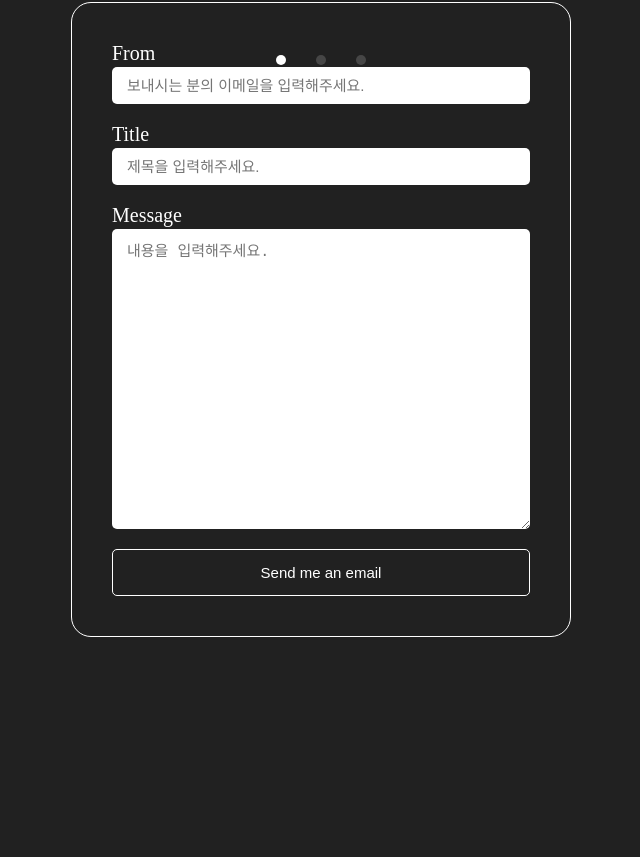
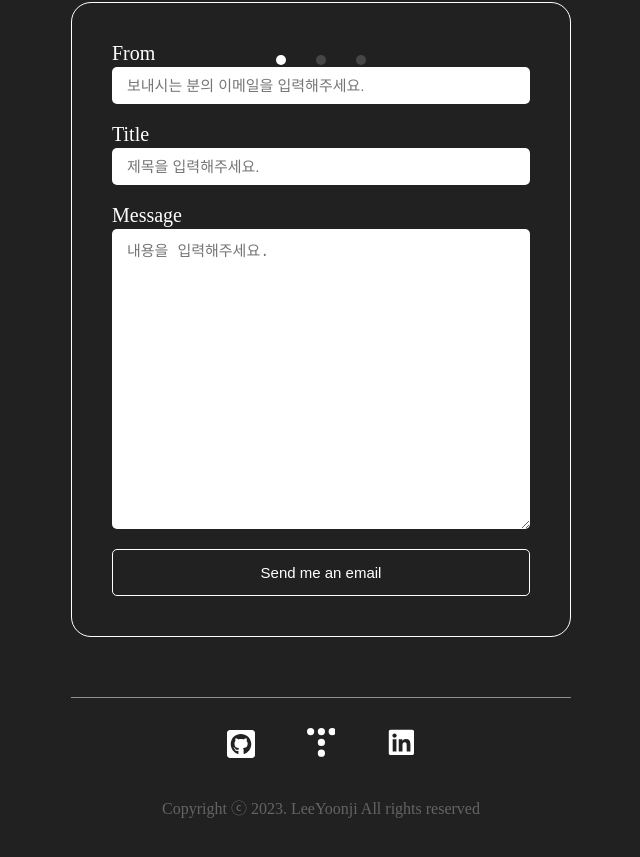
Before and after one commit to devuoon/LeeYoonJi, a React (Create React App) app: page / in a window 1280 px wide. Shown: the part 3323-4180 px from the top of the page, without its empty margins (319-959 px from the left). Before the commit the page ends 4020 px from the top, so only its background shows below. Built offline with nearby package versions, Linux system fonts and the light colour scheme; a web font is replaced by a local one.

Commit message:
footer 추가

```diff
--- /dev/null
+++ b/src/components/common/footer.js
@@ -0,0 +1,118 @@
+import React from "react";
+import { FaGithubSquare, FaLinkedin } from "react-icons/fa";
+import { SiTistory } from "react-icons/si";
+import styled from "styled-components";
+
+const Footer = () => {
+  return (
+    <FooterWrap>
+      <ul>
+        <li>
+          <a href="https://github.com/devuoon">
+            <FaGithubSquare />
+          </a>
+        </li>
+        <li>
+          <a href="https://yoon-dev.tistory.com/">
+            <SiTistory />
+          </a>
+        </li>
+        <li>
+          <a href="https://www.linkedin.com/in/%EC%9C%A5%EC%9D%B4-undefined-07333328b/">
+            <FaLinkedin />
+          </a>
+        </li>
+      </ul>
+      <p>Copyright ⓒ 2023. LeeYoonji All rights reserved</p>
+    </FooterWrap>
+  );
+};
+
+export default Footer;
+
+const FooterWrap = styled.div`
+  max-width: 500px;
+  margin: 0 auto;
+  border-top: 1px solid rgba(255, 255, 255, 0.5);
+  padding: 30px 0 60px;
+  text-align: center;
+  ul {
+    display: flex;
+    justify-content: center;
+    align-items: center;
+
+    li {
+      width: 40px;
+      height: 43px;
+      position: relative;
+      margin: 0 20px;
+      a {
+        &::after {
+          display: none;
+          position: absolute;
+          top: -16px;
+          left: 0%;
+          width: 100%;
+          border-radius: 5px;
+          color: #fff;
+          transition: 0.2s;
+          font-size: 11px;
+        }
+
+        &:hover::after {
+          display: block;
+        }
+        &:hover {
+          svg {
+            width: 2.5em;
+            height: 2.5em;
+            transition: 0.3s;
+          }
+        }
+      }
+
+      svg {
+        color: #fff;
+        width: 2em;
+        height: 2em;
+      }
+    }
+
+    li:nth-child(1) {
+      a {
+        &::after {
+          content: "Github";
+        }
+      }
+    }
+
+    li:nth-child(2) {
+      a {
+        &::after {
+          content: "Blog";
+        }
+      }
+      svg {
+        width: 1.8em;
+        height: 1.8em;
+      }
+    }
+
+    li:nth-child(3) {
+      a {
+        &::after {
+          content: "LinkedIn";
+        }
+      }
+      svg {
+        width: 1.8em;
+        height: 1.8em;
+      }
+    }
+  }
+
+  p {
+    padding-top: 30px;
+    color: rgba(255, 255, 255, 0.3);
+  }
+`;
--- a/src/index.js
+++ b/src/index.js
@@ -9,6 +9,7 @@ import Page2 from "./components/page2/index";
 import Page3 from "./components/page3/index";
 import Page4 from "./components/page4/index";
 import Page5 from "./components/page5/index";
+import Footer from "./components/common/footer";
 
 const root = ReactDOM.createRoot(document.getElementById("root"));
 root.render(
@@ -19,5 +20,6 @@ root.render(
     <Page3 />
     <Page4 />
     <Page5 />
+    <Footer />
   </React.StrictMode>
 );
```
